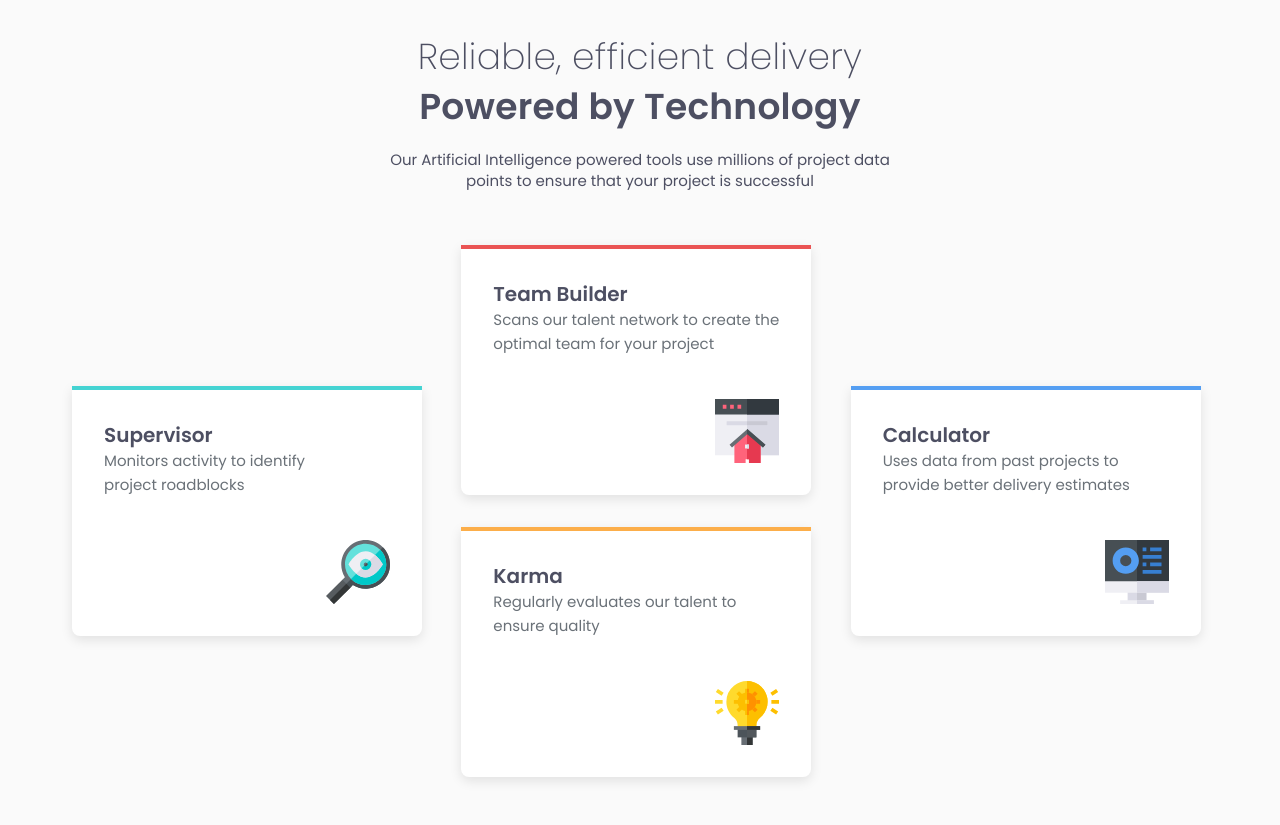
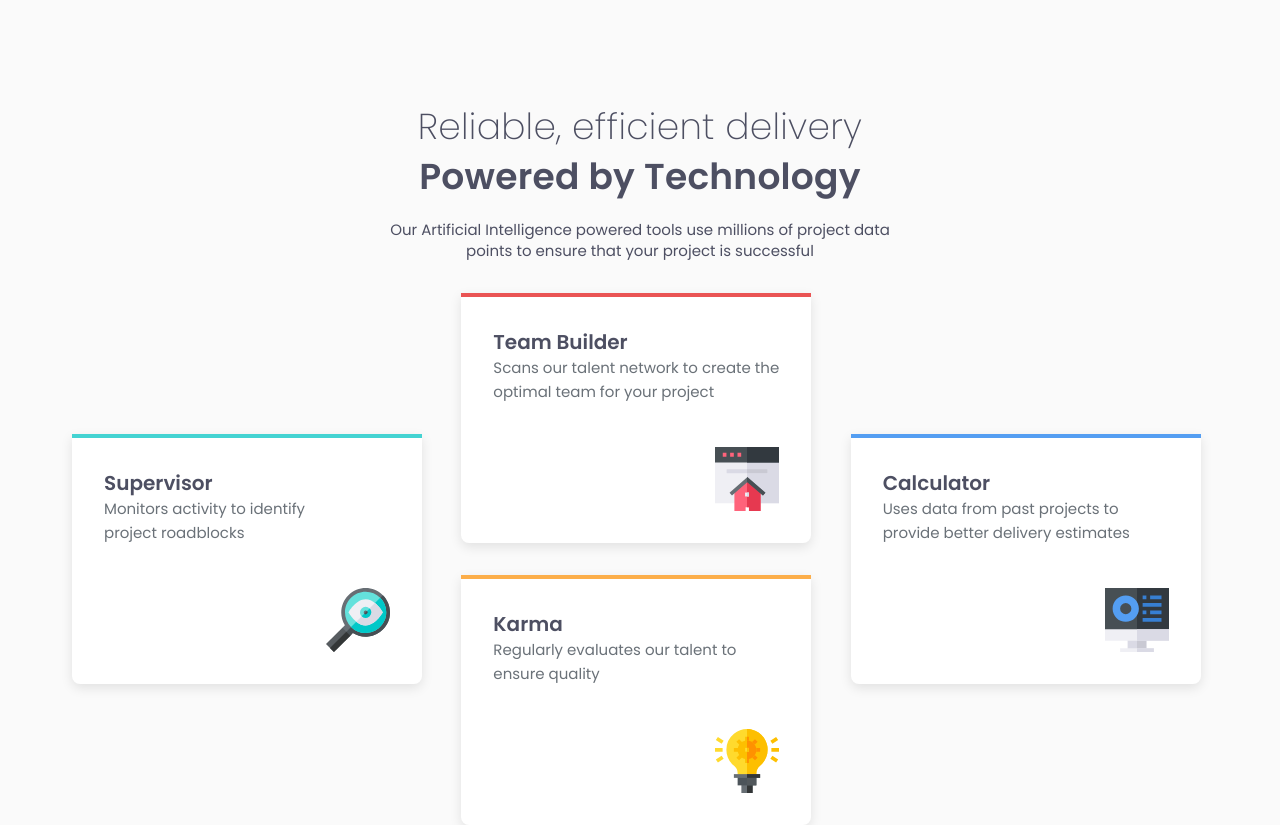
Before and after one commit to str320/frontendmentor-four-card-feature-section, a plain HTML site: page index.html in a window 1280 px wide. Before the commit the page ends 800 px from the top, so only its background shows below. Drawn offline with Linux system fonts and the light colour scheme.

Commit message:
margin add

```diff
--- a/common.blocks/header/_header.css
+++ b/common.blocks/header/_header.css
@@ -1,5 +1,5 @@
 .header {
-    margin-top: 2rem;
+    margin-top: 6.375rem;
     text-align: center;
 }
 
```
